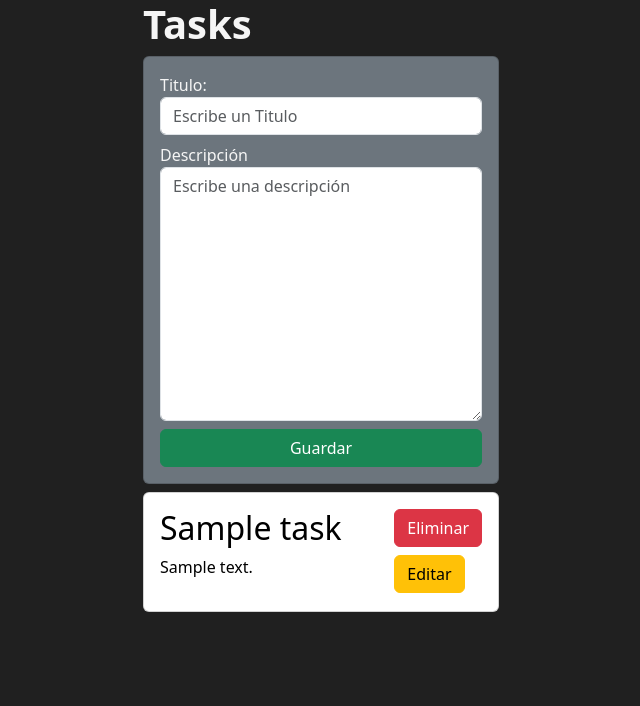
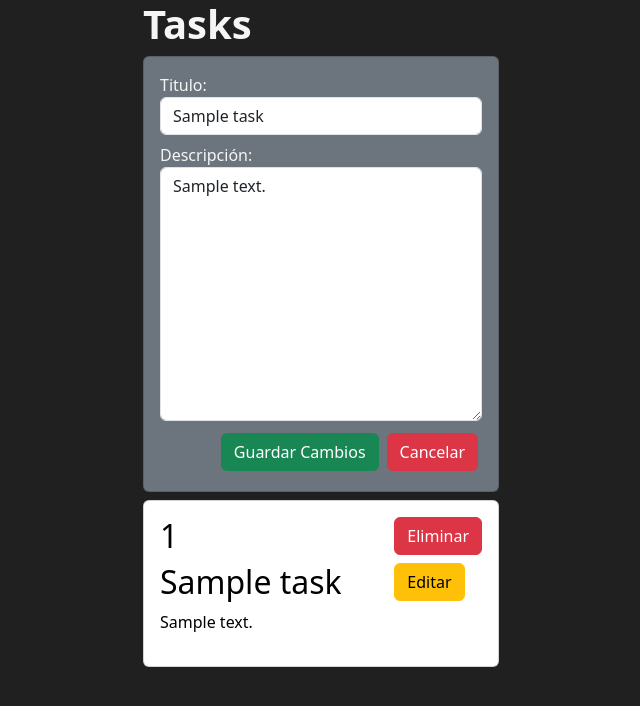
Before and after one commit to RaixsG/django-crud-tasks, a Django app: template tasks/templates/list_tasks.html in a window 1280 px wide. Shown: the top 706 px of the page, without its empty margins (319-959 px from the left). Run offline with Django 5.2, Linux system fonts and the light colour scheme; the template is opened without the code that fills it: values that come from a table or form of the project are taken from there, others are empty; tables that the repository leaves empty hold one stand-in row (values such as "Sample post").

Commit message:
Update list_tasks.html and views.py

```diff
--- a/tasks/templates/list_tasks.html
+++ b/tasks/templates/list_tasks.html
@@ -4,7 +4,7 @@
 <head>
     <meta charset="UTF-8">
     <meta name="viewport" content="width=device-width, initial-scale=1.0">
-    <title>Document</title>
+    <title>Task with Django</title>
     <link rel="stylesheet" href="https://cdn.jsdelivr.net/npm/bootstrap@5.3.2/dist/css/bootstrap.min.css">
     <link rel="stylesheet" href="../static/main.css">
 </head>
@@ -19,16 +19,28 @@
                 <form action="{% url 'create_tasks' %}" method="POST" class="card card-body bg-secondary">
                     {% csrf_token %}
                     <label for="title">Titulo:</label>
-                    <input type="text" name="title" placeholder="Escribe un Titulo" class="form-control mb-2">
-                    <label for="description">Descripción</label>
+                    <input type="text" name="title" placeholder="Escribe un Titulo" class="form-control mb-2"
+                        value="{{ taskToEdit.title }}" required/>
+                    <label for="description">Descripción:</label>
                     <textarea name="description" rows="10" placeholder="Escribe una descripción"
-                        class="form-control mb-2"></textarea>
-                    <button type="submit" class="btn btn-success">Guardar</button>
+                        class="form-control mb-2" required>{{ taskToEdit.description }}</textarea>
+                    <div class="d-flex flex-row justify-content-end p-1 gap-2">
+                        {% if taskToEdit.id %}
+                        <input type="hidden" name="modo" value="editar"/>
+                        <input type="hidden" name="id" value="{{ taskToEdit.id }}"/>
+                        <button type="submit" class="btn btn-success ml-2" value="editar">Guardar Cambios</button>
+                        <button class="btn btn-danger">Cancelar</button>
+                        {% else %}
+                        <input type="hidden" name="modo" value="guardar"/>
+                        <button type="submit" class="btn btn-success" value="guardar">Guardar</button>
+                        {% endif %}
+                    </div>
                 </form>
 
                 {% for task in tasks %}
                 <div class="card card-body text-black mt-2 d-flex flex-row justify-content-between">
                     <div>
+                        <h2>{{ task.id }}</h2>
                         <h2>{{ task.title }}</h2>
                         <p>{{ task.description }}</p>
                     </div>
@@ -37,9 +49,10 @@
                             {% csrf_token %}
                             <button class="btn btn-danger">Eliminar</button>
                         </form>
-                        <form action="{% url 'edit_task' task.id %}" method="POST">
+                        <form action="" method="POST">
                             {% csrf_token %}
-                            <button class="btn btn-warning">Editar</button>
+                            <input type="hidden" name="id" value="{{task.id}}">
+                            <button type="submit" class="btn btn-warning">Editar</button>
                         </form>
                     </div>
                 </div>
--- a/tasks/urls.py
+++ b/tasks/urls.py
@@ -1,9 +1,8 @@
 from django.urls import path
-from .views import list_tasks, create_tasks, delete_task, edit_task
+from .views import list_tasks, create_tasks, delete_task
 
 urlpatterns = [
     path('', list_tasks),
     path('new/', create_tasks, name='create_tasks'),
     path('delete_task/<int:task_id>/', delete_task, name='delete_task'),
-    path('edit_task/<int:task_id>', edit_task, name='edit_task')
 ]
```
Also changed, not shown: tasks/views.py (+15 -10 lines).
